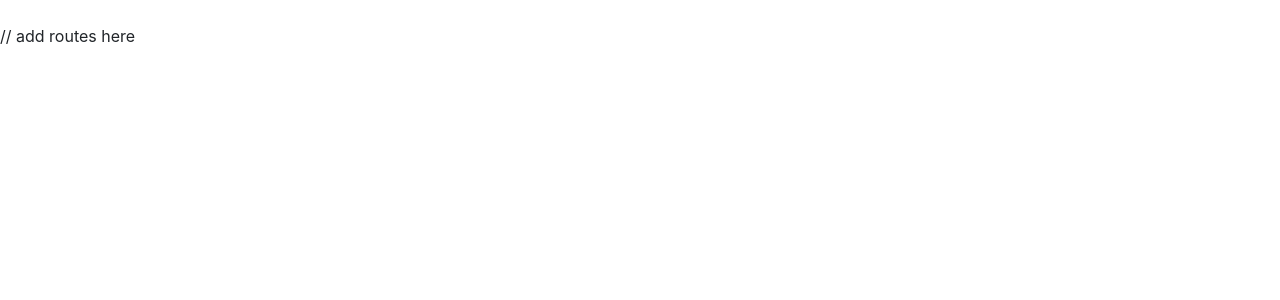
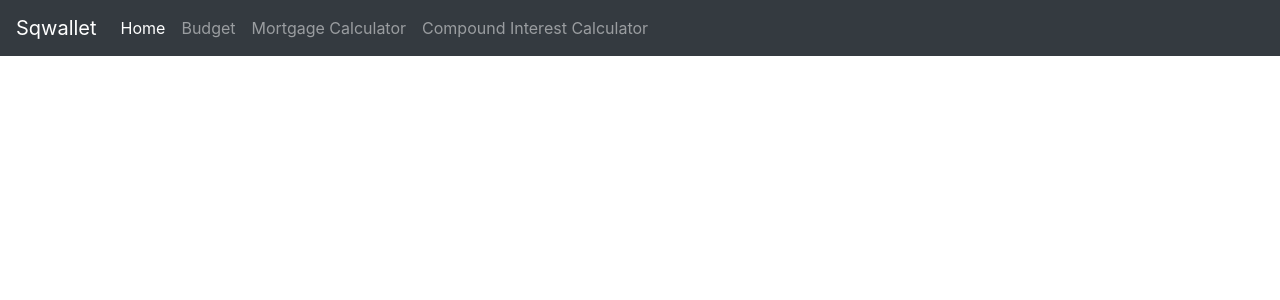
Before and after one commit to DrewKeirn/sqwallet, a React (Create React App) app: page / in a window 1280 px wide. Shown: the top 300 px of the page. Built offline with nearby package versions, Linux system fonts and the light colour scheme.

Commit message:
added navbar

```diff
--- a/src/App.js
+++ b/src/App.js
@@ -4,11 +4,13 @@
 import { BrowserRouter as Router, Route } from "react-router-dom";
 import "bootstrap/dist/css/bootstrap.min.css"
 
+// routes to components
+import Navbar from "./components/navbar.component";
+
 function App() {
   return (
     <Router>
-      <br/>
-      // add routes here
+      <Navbar />
     </Router>
   );
 }
--- /dev/null
+++ b/src/components/navbar.component.js
@@ -0,0 +1,31 @@
+import React, { Component } from 'react';
+import { Link } from 'react-router-dom';
+
+export default class Navbar extends Component {
+  render() {
+    return (
+      <nav class="navbar navbar-expand-lg navbar-dark bg-dark">
+        <a class="navbar-brand" href="#">Sqwallet</a>
+        <button class="navbar-toggler" type="button" data-toggle="collapse" data-target="#navbarNav" aria-controls="navbarNav" aria-expanded="false" aria-label="Toggle navigation">
+          <span class="navbar-toggler-icon"></span>
+        </button>
+        <div class="collapse navbar-collapse" id="navbarNav">
+          <ul class="navbar-nav">
+            <li class="nav-item active">
+              <a class="nav-link" href="#">Home <span class="sr-only">(current)</span></a>
+            </li>
+            <li class="nav-item">
+              <a class="nav-link" href="#">Budget</a>
+          </li>
+          <li class="nav-item">
+            <a class="nav-link" href="#">Mortgage Calculator</a>
+          </li>
+          <li class="nav-item">
+            <a class="nav-link" href="#">Compound Interest Calculator</a>
+          </li>
+        </ul>
+      </div>
+      </nav>
+    );
+  }
+}
```
